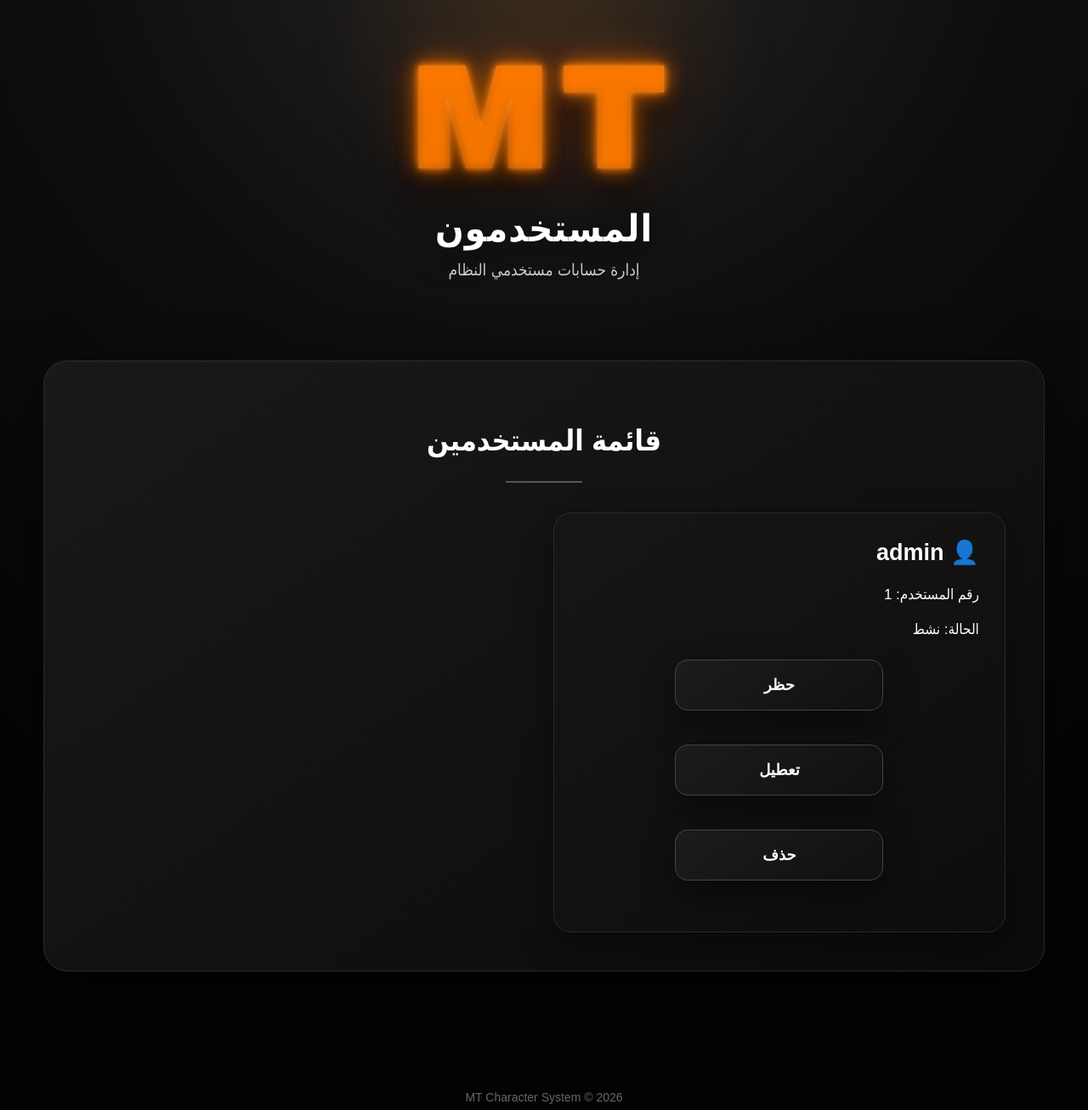
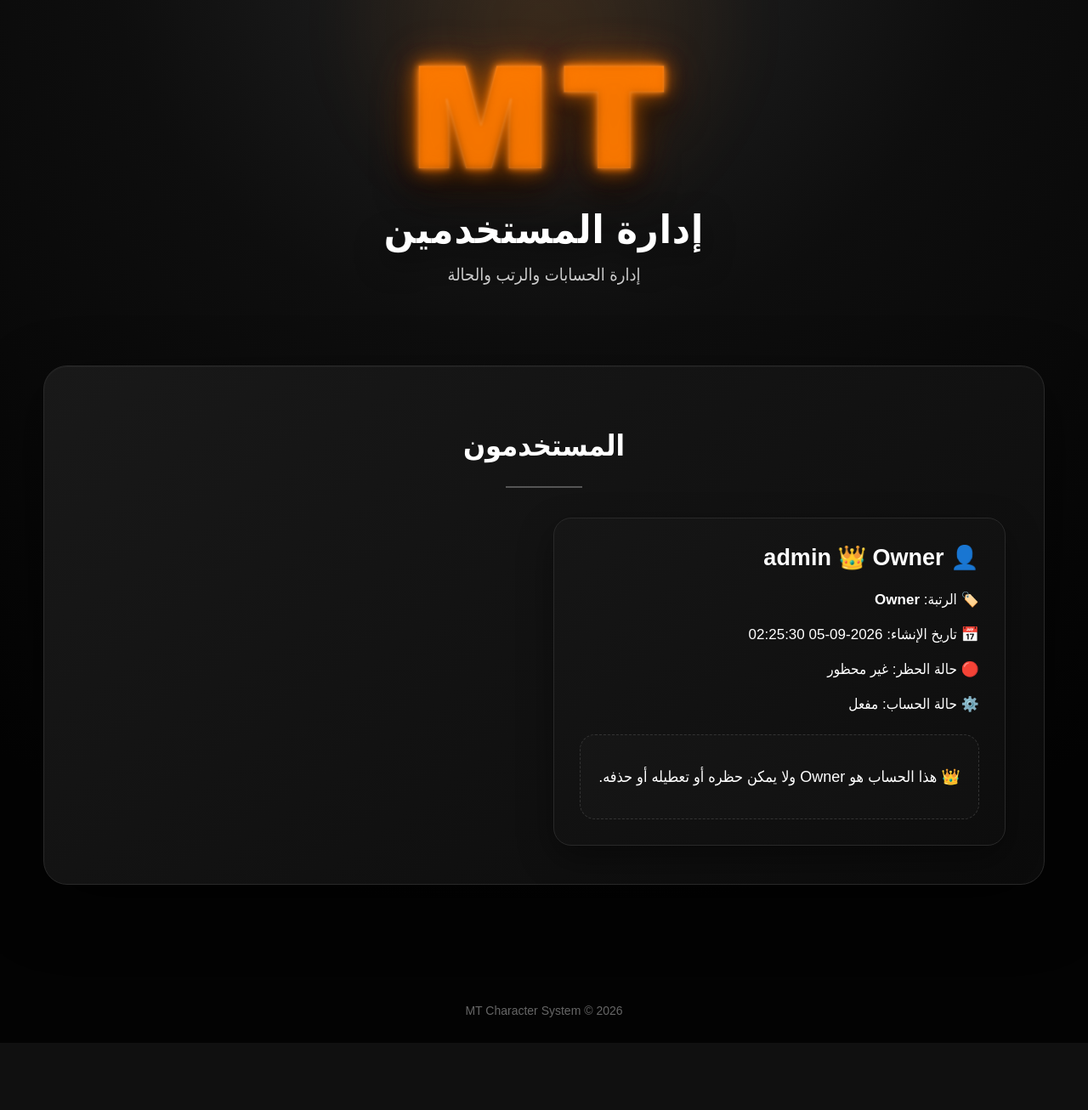
Before and after one commit to dahomaq37-jpg/-MT-Character-System, a Flask app: page /admin/users in a window 1280 px wide. Shown: the top 1306 px of the page at 85% size. After the commit the page ends 1227 px from the top, so only its background shows below. Run offline with Flask 3, Linux system fonts and the light colour scheme; the visitor is signed in with stand-in values (Sample User, id 1); data comes from the database, SQL or seed files in the repository.

Commit message:
Update users.html

```diff
--- a/templates/users.html
+++ b/templates/users.html
@@ -1,105 +1,327 @@
 <!DOCTYPE html>
 <html lang="ar" dir="rtl">
+
 <head>
+
     <meta charset="UTF-8">
-    <meta name="viewport" content="width=device-width, initial-scale=1.0">
+
+    <meta name="viewport"
+          content="width=device-width, initial-scale=1.0">
+
     <title>المستخدمون - MT</title>
+
     <link rel="stylesheet"
           href="{{ url_for('static', filename='style.css') }}">
+
 </head>
+
+
 <body>
+
+
 <header class="hero">
-    <div class="mt-logo">MT</div>
-    <div class="page-heading">
-        <h1>المستخدمون</h1>
-        <p>إدارة حسابات مستخدمي النظام</p>
+
+    <div class="mt-logo">
+        MT
     </div>
+
+    <h1>
+        إدارة المستخدمين
+    </h1>
+
+    <p>
+        إدارة الحسابات والرتب والحالة
+    </p>
+
 </header>
+
+
 <main class="character-page">
+
+
 <section class="characters-box">
+
+
 <div class="section-header">
-            <h2>قائمة المستخدمين</h2>
+
+    <h2>
+        المستخدمون
+    </h2>
+
     <span class="section-line"></span>
+
 </div>
+
+
+{% with messages = get_flashed_messages() %}
+
+    {% if messages %}
+
+        <div class="flash-messages">
+
+            {% for message in messages %}
+
+                <div class="flash">
+                    {{ message }}
+                </div>
+
+            {% endfor %}
+
+        </div>
+
+    {% endif %}
+
+{% endwith %}
+
+
 {% if users %}
+
+
 <div class="characters-list">
-                {% for user in users %}
+
+
+{% for account in users %}
+
+
 <div class="character-card">
+
+
 <div class="character-name">
-                            👤 {{ user["username"] }}
+
+    👤 {{ account["username"] }}
+
+    {% if account["is_owner"] %}
+
+        <span>
+            👑 Owner
+        </span>
+
+    {% endif %}
+
 </div>
+
+
 <div class="character-details">
+
+
 <div>
-                                رقم المستخدم:
-                                {{ user["id"] }}
+
+    🏷️ الرتبة:
+
+    <strong>
+
+        {% if account["is_owner"] %}
+
+            Owner
+
+        {% else %}
+
+            {{ user_roles.get(account["id"], "بدون رتبة") }}
+
+        {% endif %}
+
+    </strong>
+
 </div>
+
+
 <div>
-                                الحالة:
-                                {% if user["banned"] %}
+
+    📅 تاريخ الإنشاء:
+
+    {{ account["created_at"] }}
+
+</div>
+
+
+<div>
+
+    🔴 حالة الحظر:
+
+    {% if account["is_banned"] %}
+
         محظور
-                                {% elif user["disabled"] %}
+
+    {% else %}
+
+        غير محظور
+
+    {% endif %}
+
+</div>
+
+
+<div>
+
+    ⚙️ حالة الحساب:
+
+    {% if account["is_disabled"] %}
+
         معطل
+
     {% else %}
-                                    نشط
+
+        مفعل
+
     {% endif %}
+
 </div>
+
+
 </div>
-                        <div style="display:flex; gap:10px; flex-wrap:wrap; margin-top:20px; justify-content:center;">
-                            {% if user["banned"] %}
+
+
+{% if account["is_owner"] %}
+
+
+<div class="empty"
+     style="margin-top:20px;">
+
+    👑 هذا الحساب هو Owner ولا يمكن حظره
+    أو تعطيله أو حذفه.
+
+</div>
+
+
+{% else %}
+
+
+<div class="character-form"
+     style="margin-top:20px;">
+
+
+{% if account["is_banned"] %}
+
+
 <form method="POST"
-                                      action="{{ url_for('unban_user', user_id=user['id']) }}">
+      action="{{ url_for('unban_user', user_id=account['id']) }}">
+
     <button type="submit"
             class="register-button">
+
         فك الحظر
+
     </button>
+
 </form>
+
+
 {% else %}
+
+
 <form method="POST"
-                                      action="{{ url_for('ban_user', user_id=user['id']) }}">
+      action="{{ url_for('ban_user', user_id=account['id']) }}">
+
     <button type="submit"
             class="register-button">
-                                        حظر
+
+        حظر المستخدم
+
     </button>
+
 </form>
+
+
 {% endif %}
-                            {% if user["disabled"] %}
+
+
+{% if account["is_disabled"] %}
+
+
 <form method="POST"
-                                      action="{{ url_for('enable_user', user_id=user['id']) }}">
+      action="{{ url_for('enable_user', user_id=account['id']) }}">
+
     <button type="submit"
             class="register-button">
-                                        تفعيل
+
+        تفعيل الحساب
+
     </button>
+
 </form>
+
+
 {% else %}
+
+
 <form method="POST"
-                                      action="{{ url_for('disable_user', user_id=user['id']) }}">
+      action="{{ url_for('disable_user', user_id=account['id']) }}">
+
     <button type="submit"
             class="register-button">
-                                        تعطيل
+
+        تعطيل الحساب
+
     </button>
+
 </form>
+
+
 {% endif %}
+
+
 <form method="POST"
-                                  action="{{ url_for('delete_user', user_id=user['id']) }}"
+      action="{{ url_for('delete_user', user_id=account['id']) }}"
       onsubmit="return confirm('هل أنت متأكد من حذف هذا المستخدم؟');">
+
     <button type="submit"
             class="register-button">
-                                    حذف
+
+        حذف المستخدم
+
     </button>
+
 </form>
+
+
+<a href="{{ url_for('permissions') }}"
+   class="register-button">
+
+    إدارة الرتبة والصلاحيات
+
+</a>
+
+
 </div>
+
+
+{% endif %}
+
+
 </div>
+
+
 {% endfor %}
+
+
 </div>
+
+
 {% else %}
+
+
 <div class="empty">
-                لا يوجد مستخدمون حاليًا
+
+    لا يوجد مستخدمون حاليًا.
+
 </div>
+
+
 {% endif %}
+
+
 </section>
+
+
 </main>
+
+
 <footer>
+
     MT Character System © 2026
+
 </footer>
+
+
 </body>
 </html>
```
Lines whose indentation alone changed are shown as unchanged.
